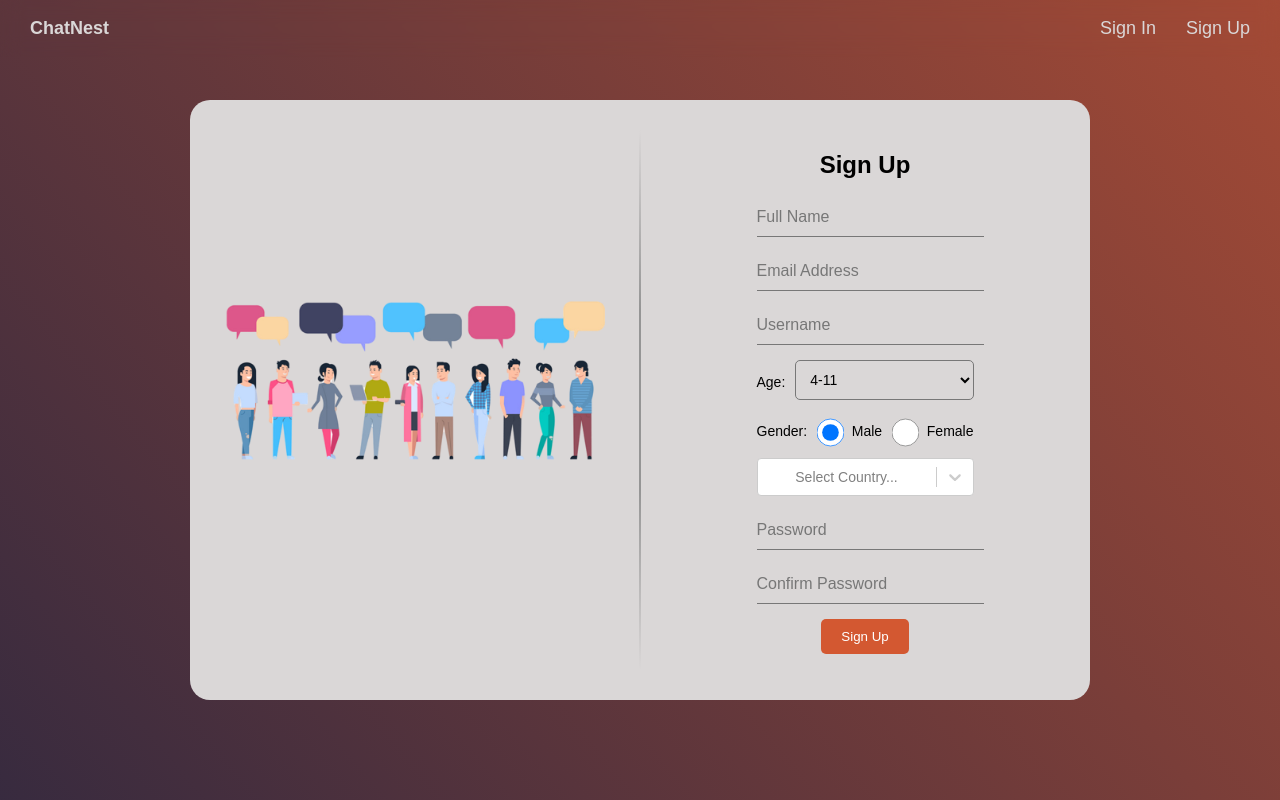
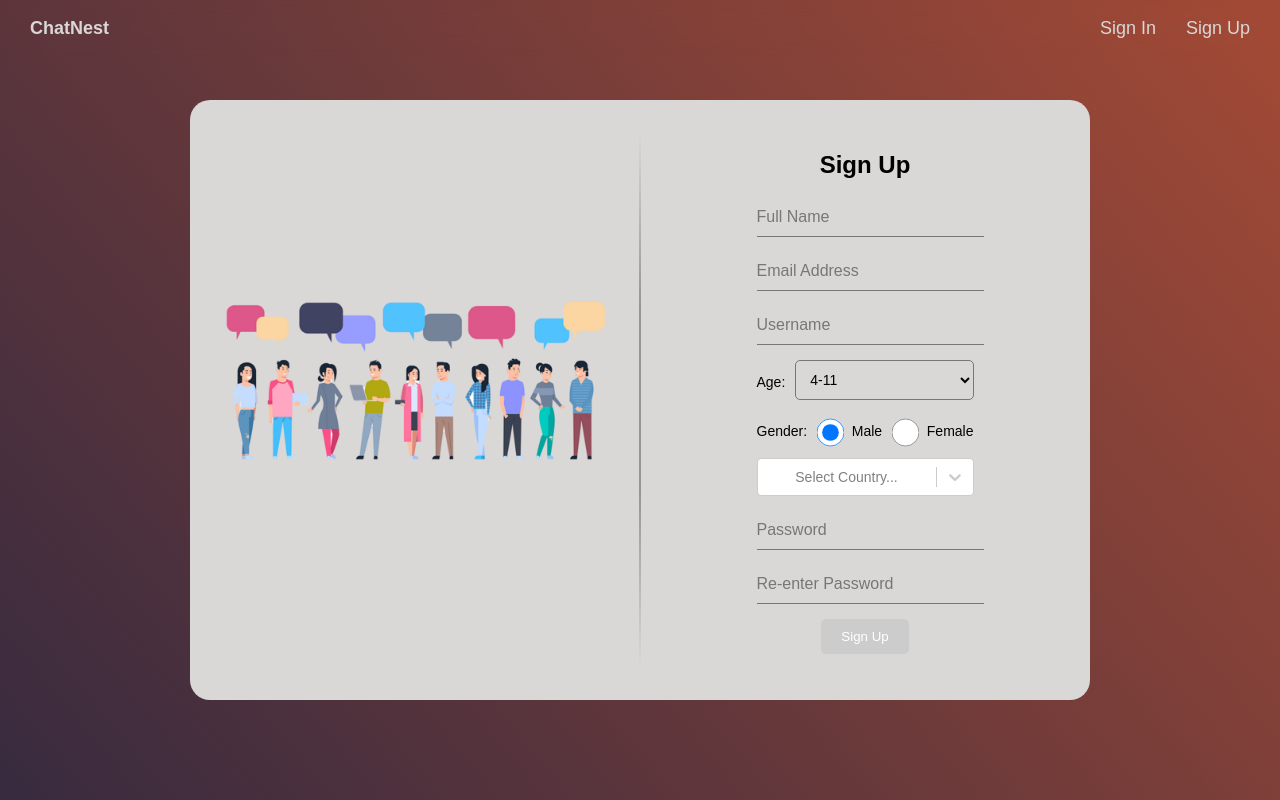
Before and after one commit to MuhammadAhmedKhalid/ChatNestMERN, a React (Create React App) app in the folder frontend/: page / in a window 1280 px wide. Both pictures are taken after a click on the element "Sign Up". Built offline with nearby package versions, Linux system fonts and the light colour scheme; no server answers.

Commit message:
SignUp form button disable functionality added.

```diff
--- a/frontend/src/Components/LandingScreen/SignUpForm.tsx
+++ b/frontend/src/Components/LandingScreen/SignUpForm.tsx
@@ -15,6 +15,7 @@ function SignUpForm() {
   const [passwordError, setPasswordError] = useState<String>('');
   const [confirmPasswordError, setConfirmPasswordError] = useState<String>('');
   const [passwordStrength, setPasswordStrength] = useState<String>('');
+  const [passwordsMatch, setPasswordsMatch] = useState<boolean>(false);
 
   const [formData, setFormData] = useState({
     fullName: '',
@@ -62,9 +63,11 @@ function SignUpForm() {
 
     if (fieldName === 'confirmPassword') {
       if (value !== formData.password) {
-        setConfirmPasswordError('Passwords do not match.');
+        setConfirmPasswordError('Passwords do not match');
+        setPasswordsMatch(false);
       } else {
         setConfirmPasswordError('');
+        setPasswordsMatch(true);
       }
     }
 
@@ -88,7 +91,9 @@ function SignUpForm() {
 
   const handleSubmit = (event: React.FormEvent) => {
     event.preventDefault();
-    console.log(formData);
+    if (passwordsMatch) {
+      console.log(formData);
+    }
   };
 
   return (
@@ -214,7 +219,7 @@ function SignUpForm() {
             name="confirmPassword"
             value={formData.confirmPassword}
             onChange={(e) => handleChange('confirmPassword', e.target.value)}
-            placeholder="Confirm Password"
+            placeholder="Re-enter Password"
             required
             style={{ borderColor: confirmPasswordError ? 'red' : '' }}
           />
@@ -225,7 +230,7 @@ function SignUpForm() {
           }
         </div>
         <div className="form-group">
-          <button type="submit">Sign Up</button>
+          <button type="submit" disabled={!passwordsMatch}>Sign Up</button>
         </div>
       </form>
     </div>
--- a/frontend/src/Styling/Form.css
+++ b/frontend/src/Styling/Form.css
@@ -96,6 +96,11 @@ button:hover {
   background-color: #c14621;
 }
 
+button[disabled] {
+  background-color: #ccc;
+  cursor: auto;
+}
+
 @media screen and (max-width: 768px) {
   .sign-in-form {
     padding: 20px;
```
